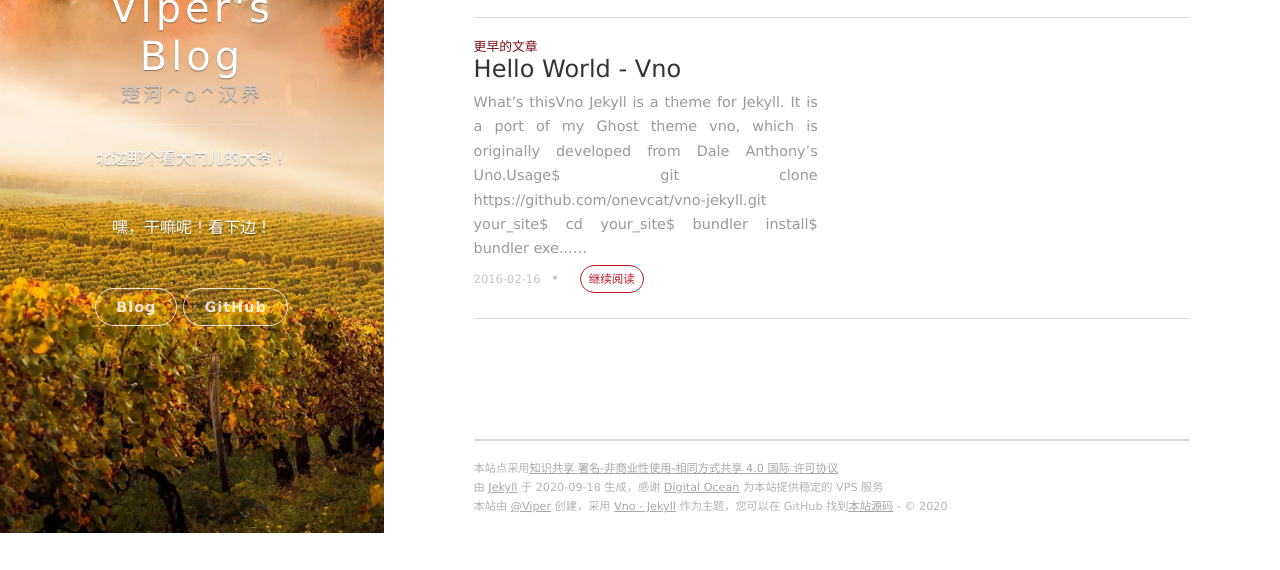
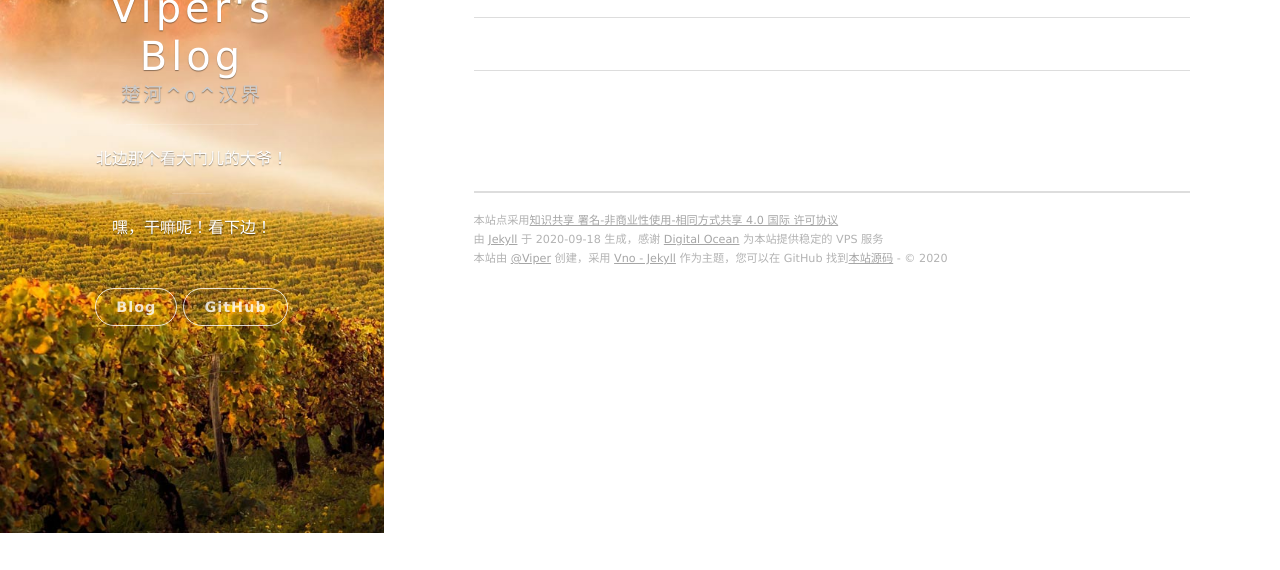
Before and after one commit to YesViper/YesViper.github.io, a plain HTML site: page 2020/09/hello-world/index.html in a window 1280 px wide. Shown: the part 267-837 px from the top of the page. After the commit the page ends 800 px from the top, so only its background shows below. Drawn offline with nearby package versions, Linux system fonts and the light colour scheme; a script that the page names is missing.

Commit message:
修改日志文件

```diff
--- a/2020/09/hello-world/index.html
+++ b/2020/09/hello-world/index.html
@@ -127,14 +127,6 @@
 
 
 
-
-   <div class="read-more-item">
-       <span class="read-more-item-dim">更早的文章</span>
-       <h2 class="post-list__post-title post-title"><a href="/2016/02/hello-world-vno/" title="link to Hello World - Vno">Hello World - Vno</a></h2>
-       <p class="excerpt">What’s thisVno Jekyll is a theme for Jekyll. It is a port of my Ghost theme vno, which is originally developed from Dale Anthony’s Uno.Usage$ git clone https://github.com/onevcat/vno-jekyll.git your_site$ cd your_site$ bundler install$ bundler exe...&hellip;</p>
-       <div class="post-list__meta"><time datetime="2016-02-16 14:32:24 +0800" class="post-list__meta--date date">2016-02-16</time> &#8226; <span class="post-list__meta--tags tags"></span><a class="btn-border-small" href=/2016/02/hello-world-vno/>继续阅读</a></div>
-   </div>
-
 </section>
 
 <section class="post-comments">
```
